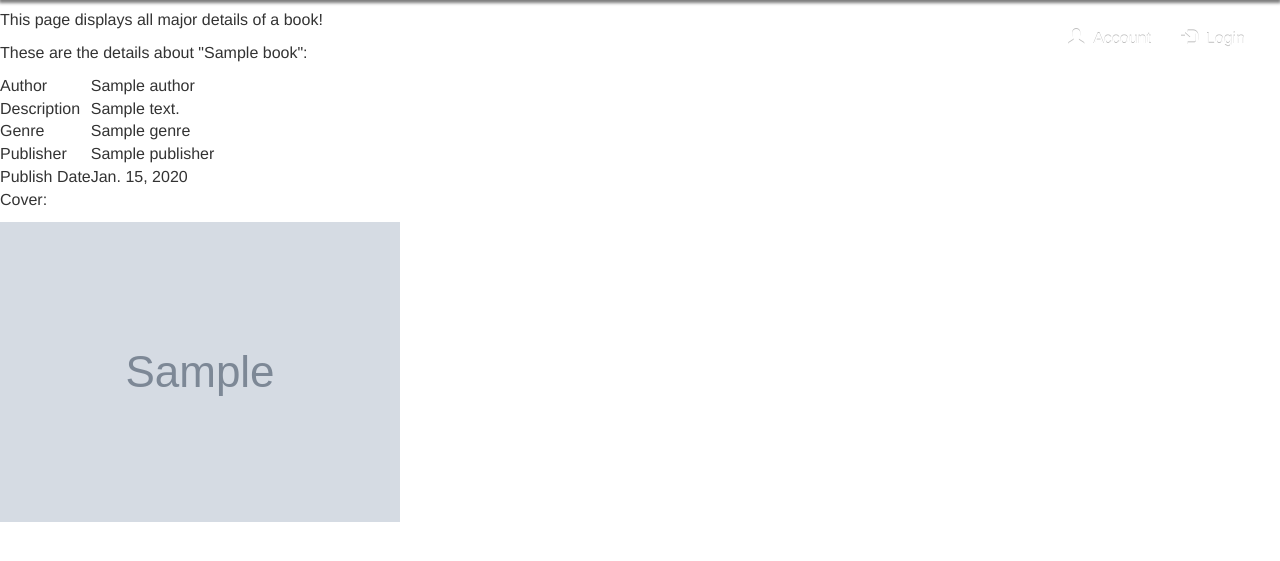
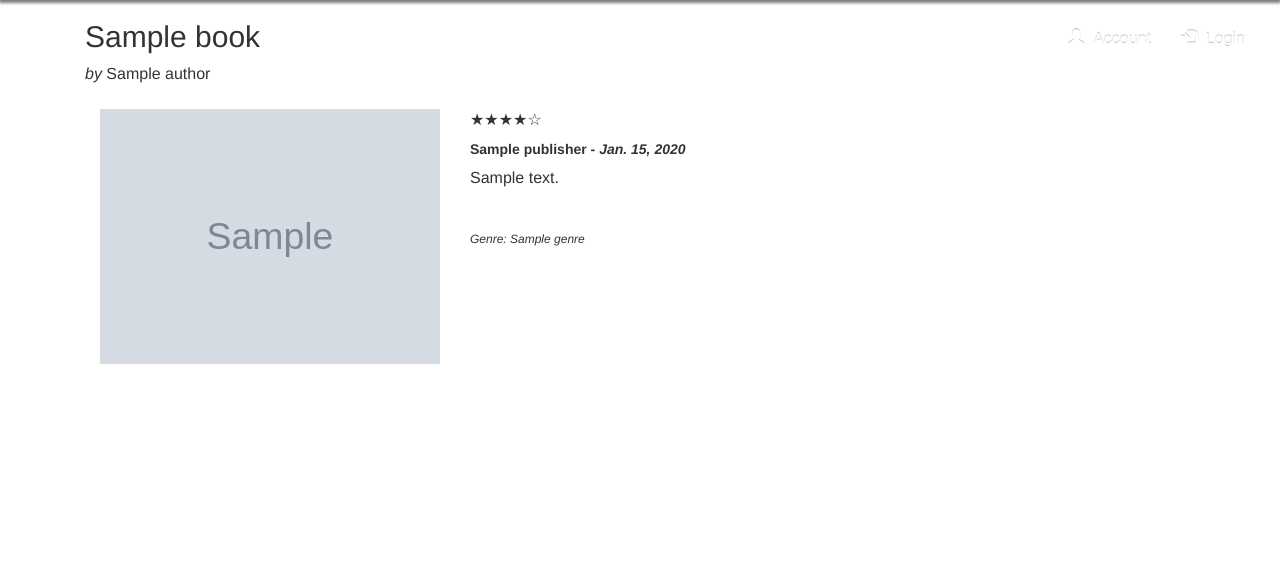
Before and after one commit to cen4010/geek-text-webapp, a Django app: page /books/1/ in a window 1280 px wide. Shown: the part 55-616 px from the top of the page. Run offline with Django 3.2, Linux system fonts and the light colour scheme; tables that the repository leaves empty hold one stand-in row (values such as "Sample post"); grey boxes marked "Sample" are stand-in pictures; some libraries are stand-ins or nearby versions.

Commit message:
Fix up styling for book details page

```diff
--- a/webapp/book_details/templates/book_details/details.html
+++ b/webapp/book_details/templates/book_details/details.html
@@ -1,20 +1,39 @@
 {% extends 'geek_text/base.html' %}
+{% load review_filters %}
 
 {% block content %}
-<p>This page displays all major details of a book!</p>
+{% if book %}
+<div class="container">
+	<div class="card">
+		<div class="container-fluid">
+			<div class="wrapper-row">
+				<h2 class="product-title">{{ book.title }}</h2>
+				<div class="product-author"><i>by</i> {{ book.author }}</div>
+			</div>
+			<br/>
+			<div class="wrapper-row">
+				<div class="preview col-md-4">
+					<img width=100% src="{{ book.cover.url }}"/>
+				</div>
+				<div class="details col-md-6">
+					<div class="rating">{{ book|avg_rating }}</div>
+					<h5 class="product-publish"><strong>{{ book.publisher }} - <i>{{ book.publish_date }}</i></strong></h5>
+					<p class="product-description">{{ book.description }}</p>
+					<br/>
+					<h6 class="product-genre"><i>Genre: {{ book.genre }}</i></h6>
+				</div>
+				<div class="shopping col-md-2">
+					<!-- Shopping links will go here if implemented -->
+				</div>
+			</div>
+		</div>
+	</div>
+</div>
 
-{% if book %}
-<p>These are the details about "{{ book.title }}":</p>
-<table>
-	<tr><td>Author<td><td>{{ book.author }}</td></tr>
-	<tr><td>Description<td><td>{{ book.description }}</td></tr>
-	<tr><td>Genre<td><td>{{ book.genre }}</td></tr>
-	<tr><td>Publisher<td><td>{{ book.publisher }}</td></tr>
-	<tr><td>Publish Date<td><td>{{ book.publish_date }}</td></tr>
-</table>
 
-<p>Cover:</p>
-<img src="{{ book.cover.url }}"/>
+
+
+
 
 {% else %}
 <p>This book does not exist!</p>
```
